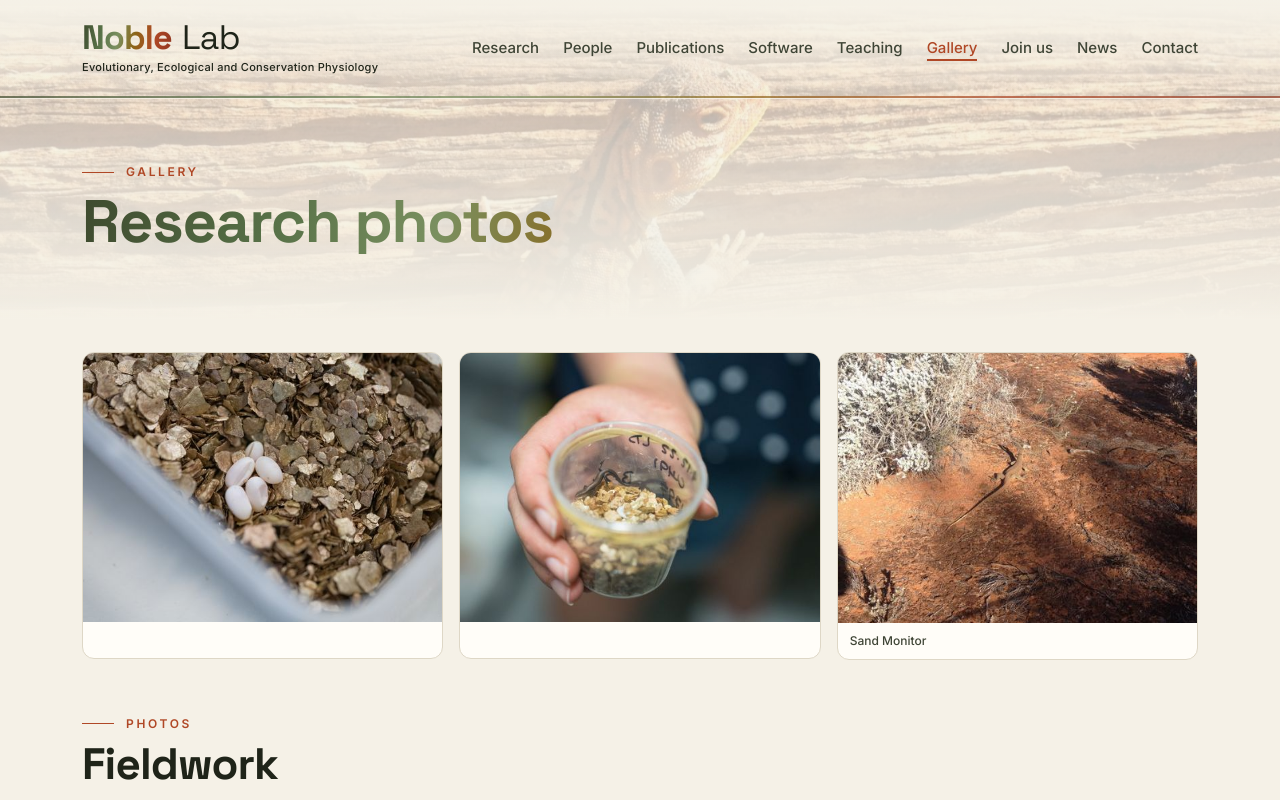
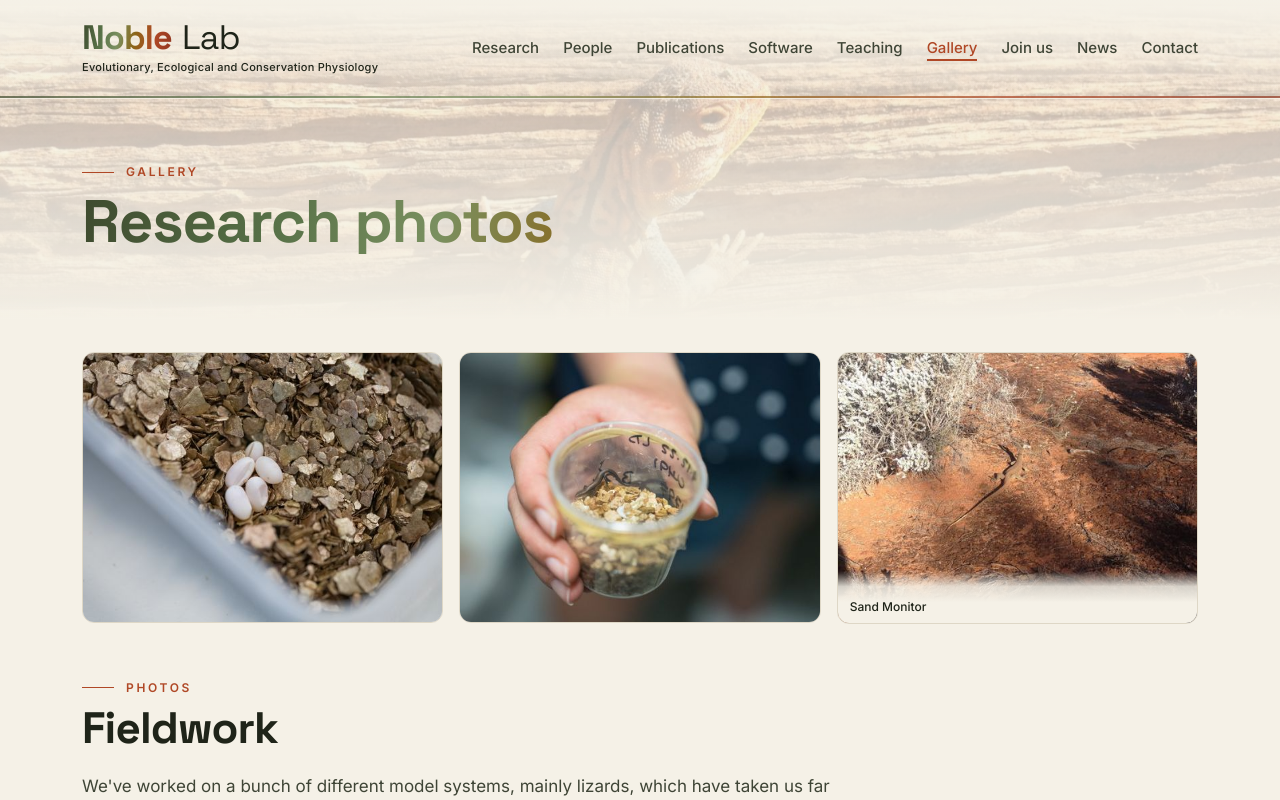
Before and after one commit to daniel1noble/noblelab, a React (Vite) app: page /gallery in a window 1280 px wide. Shown: the top 800 px of the page. Built offline with nearby package versions, Linux system fonts and the light colour scheme.

Commit message:
Apply phase 4 review fixes
Co-Authored-By: Claude Fable 5 <noreply@anthropic.com>

```diff
--- a/src/components/Header.tsx
+++ b/src/components/Header.tsx
@@ -83,7 +83,7 @@ export default function Header() {
           <Link to="/" className="group flex items-center gap-3.5" aria-label="Noble Lab, home">
             <LogoMark size={62} priority />
             <span className="block">
-              <Wordmark className="text-[28px] sm:text-[34px]" />
+              <Wordmark className="text-[31px] sm:text-[34px]" />
               <span className="mt-1 hidden whitespace-nowrap text-[11px] font-medium leading-tight tracking-wide text-charcoal transition-all duration-200 group-hover:font-semibold sm:block">
                 {SITE.strapline}
               </span>
--- a/src/pages/Gallery.tsx
+++ b/src/pages/Gallery.tsx
@@ -180,6 +180,10 @@ const ALL_PHOTOS: GalleryPhoto[] = GALLERY.flatMap((s) => s.photos);
 const SLOTS = 3;
 const STEP_MS = 2000;
 const FADE_S = 0.9;
+/** The caption is swapped, not crossfaded: two captions at the same opacity
+ *  print on top of each other and the words become unreadable. It leaves and
+ *  arrives quickly so the pause inside the slower image crossfade is short. */
+const CAPTION_FADE_S = 0.25;
 
 /** A tiny deterministic generator. The opening three photographs are therefore
  *  identical in the prerendered HTML and in the first client render, so no
@@ -263,9 +267,12 @@ function MovingGallery({ onOpen }: { onOpen: (photoIndex: number) => void }) {
     return () => window.clearInterval(id);
   }, [still, paused, total]);
 
-  // One box on a phone, two on a small tablet, three from large up. The hidden
-  // boxes stay in the DOM so the rotation keeps its rhythm.
-  const visibility = ["", "hidden sm:block", "hidden lg:block"];
+  // One box on a phone, two from 640px, three from 768px up — Daniel asked for
+  // three at once, so the third arrives as early as it can while the cards stay
+  // wider than 200px. The hidden boxes stay in the DOM so the rotation keeps
+  // its rhythm. On a phone that means the one visible card changes every third
+  // tick, i.e. every 6 s.
+  const visibility = ["", "hidden sm:block", "hidden md:block"];
 
   return (
     <section
@@ -276,7 +283,7 @@ function MovingGallery({ onOpen }: { onOpen: (photoIndex: number) => void }) {
       onFocusCapture={() => setPaused(true)}
       onBlurCapture={() => setPaused(false)}
     >
-      <div className="grid gap-4 sm:grid-cols-2 lg:grid-cols-3">
+      <div className="grid gap-4 sm:grid-cols-2 md:grid-cols-3">
         {rot.slots.map((position, slot) => {
           const photo = ALL_PHOTOS[order[position]];
           return (
@@ -290,7 +297,10 @@ function MovingGallery({ onOpen }: { onOpen: (photoIndex: number) => void }) {
                 className="group block w-full overflow-hidden rounded-xl border border-edge bg-panel text-left transition hover:border-gold/60"
               >
                 {/* A fixed 4:3 box, so nothing on the page moves when the
-                    photograph inside it changes. */}
+                    photograph inside it changes. The caption rides on the
+                    bottom of the photograph rather than in a bar below it: only
+                    15 of the 35 photographs carry one, and a reserved bar left
+                    an empty strip under the other 20 that read as a fault. */}
                 <span className="relative block aspect-[4/3] w-full overflow-hidden">
                   <AnimatePresence initial={false}>
                     <motion.img
@@ -307,21 +317,22 @@ function MovingGallery({ onOpen }: { onOpen: (photoIndex: number) => void }) {
                       className="absolute inset-0 h-full w-full object-cover transition-transform duration-500 group-hover:scale-[1.03]"
                     />
                   </AnimatePresence>
-                </span>
-                {/* The caption bar keeps its height whether or not this
-                    photograph carries a caption. */}
-                <span className="relative block h-9">
-                  <AnimatePresence initial={false}>
+                  <AnimatePresence initial={false} mode="wait">
+                    {photo.caption && (
                       <motion.span
                         key={photo.src}
                         initial={{ opacity: 0 }}
                         animate={{ opacity: 1 }}
                         exit={{ opacity: 0 }}
-                      transition={{ duration: still ? 0 : FADE_S, ease: "easeInOut" }}
-                      className="absolute inset-x-3 top-2.5 block truncate text-xs font-medium text-neutral-300"
+                        transition={{
+                          duration: still ? 0 : CAPTION_FADE_S,
+                          ease: "easeInOut",
+                        }}
+                        className="absolute inset-x-0 bottom-0 block truncate bg-gradient-to-t from-ink from-40% via-ink/85 to-transparent px-3 pb-2 pt-7 text-xs font-medium text-charcoal"
                       >
-                      {photo.caption ?? ""}
+                        {photo.caption}
                       </motion.span>
+                    )}
                   </AnimatePresence>
                 </span>
               </button>
@@ -347,6 +358,19 @@ export default function Gallery() {
   const [open, setOpen] = useState<Opened | null>(null);
   const [showAll, setShowAll] = useState(false);
   const lastTrigger = useRef<HTMLElement | null>(null);
+  const grids = useRef<HTMLDivElement>(null);
+  const followExpand = useRef(false);
+
+  // Opening the grids adds about 2600px ABOVE the button that opened them, so
+  // the button lands far below the fold and the reader is left looking at the
+  // same screen. Bring the photographs to them. Only on the way open, and only
+  // when the button was the trigger — not when #all opened the page.
+  useEffect(() => {
+    if (!showAll || !followExpand.current) return;
+    followExpand.current = false;
+    const reduce = window.matchMedia("(prefers-reduced-motion: reduce)").matches;
+    grids.current?.scrollIntoView({ behavior: reduce ? "auto" : "smooth", block: "start" });
+  }, [showAll]);
 
   // #all opens the full grid straight away, so the whole set stays linkable.
   useEffect(() => {
@@ -400,7 +424,11 @@ export default function Gallery() {
           </div>
         </Reveal>
 
-        <div id="all-photos" className={`mt-14 ${showAll ? "space-y-20" : "space-y-12"}`}>
+        <div
+          ref={grids}
+          id="all-photos"
+          className={`mt-14 scroll-mt-28 ${showAll ? "space-y-20" : "space-y-12"}`}
+        >
           {GALLERY.map((section, s) => (
             <section key={section.section}>
               <Reveal>
@@ -436,9 +464,14 @@ export default function Gallery() {
           <button
             type="button"
             className={ghost}
+            /* No aria-controls: #all-photos holds both headings and both
+               intros, which are on screen either way, so naming it would have
+               aria-expanded="false" describe a region that is not collapsed. */
             aria-expanded={showAll}
-            aria-controls="all-photos"
-            onClick={() => setShowAll((v) => !v)}
+            onClick={() => {
+              followExpand.current = !showAll;
+              setShowAll((v) => !v);
+            }}
           >
             {showAll ? "Hide photos" : `See all ${ALL_PHOTOS.length} photos`}
           </button>
--- a/src/pages/Home.tsx
+++ b/src/pages/Home.tsx
@@ -44,11 +44,16 @@ function Hero() {
         {/* bg-hero-face.jpg is bg-hero-red-rock-lizard.jpg cropped so the
             lizard's head sits at 59% of the frame, clear of the left wash.
             bg-hero-scales.jpg and bg-hero-lizard-mesh.jpg are alternatives.
-            Phones get a portrait crop of the same frame with the lizard centred. */}
+            Phones get their own crop of the same frame: -mobile-face.jpg is
+            573x1141, the aspect of a 390x776 hero, so object-cover shows the
+            whole crop and the head lands near the middle of the screen at
+            roughly two and a half times the width the older -mobile.jpg gave
+            (that file is kept, unused, alongside it). Both axes are inert at
+            that size, so the crop, not object-position, does the work. */}
         <picture className="block h-full w-full">
           <source
             media="(max-width: 640px)"
-            srcSet={publicUrl("/images/bg-hero-red-rock-lizard-mobile.jpg")}
+            srcSet={publicUrl("/images/bg-hero-red-rock-lizard-mobile-face.jpg")}
           />
           <img
             src={publicUrl("/images/bg-hero-face.jpg")}
--- a/src/pages/Opportunities.tsx
+++ b/src/pages/Opportunities.tsx
@@ -15,11 +15,19 @@ export default function Opportunities() {
 
   return (
     <>
+      {/* Not the sleepy lizard: all three frames of that animal on this site
+          (bg-opportunities-sleepy-lizard, gallery-field-23, gallery-field-28)
+          catch it mid-gape with the tongue out, which read as a threat display
+          beside a headline inviting students to apply. This band is a crop of
+          gallery-field-25-pygmy-bluetongue.jpg (the site captions it "Pygmy
+          Bluetongue", "A small lizard resting in an open hand"), cut to
+          1200x370 with the head at 61% of the width, so the face sits well
+          right of the h1. x only bites below ~1024px, y only above it. */}
       <PageHero
         eyebrow="Join us"
         title="Join the Lab!"
-        image="/images/bg-opportunities-sleepy-lizard.jpg"
-        imagePosition="0% 88%"
+        image="/images/bg-opportunities-pygmy-bluetongue.jpg"
+        imagePosition="67% 50%"
       />
 
       <Container className="pb-16 pt-8">
--- a/src/pages/Software.tsx
+++ b/src/pages/Software.tsx
@@ -64,7 +64,17 @@ export default function Software() {
         title="Software"
         lead={SOFTWARE_INTRO}
         image="/images/bg-software-face.jpg"
-        imagePosition="55% 48%"
+        /* The crocodile lies diagonally with its head to the right: the
+           jawline and tooth row run from about 65% to 97% of the width and
+           45% to 78% of the height, the shoulder and back fill the left half.
+           From ~500px up the band uses the photograph's full width and only y
+           bites; 62% lifts the head into the strip where the wash is thinnest,
+           so it reads as a head rather than as scales, and lets the jaw feather
+           out at the bottom instead of ending on a cut. Below ~500px only x
+           bites, and 100% keeps the snout on screen. Opacity is up from the
+           0.6 default because this animal is grey on a grey-brown creek bank. */
+        imagePosition="100% 62%"
+        imageOpacity={0.72}
         height="min-h-[380px]"
       />
 
```
Also changed, not shown: public/images/bg-hero-red-rock-lizard-mobile-face.jpg (added), public/images/bg-opportunities-pygmy-bluetongue.jpg (added). Lines whose indentation alone changed are shown as unchanged.
